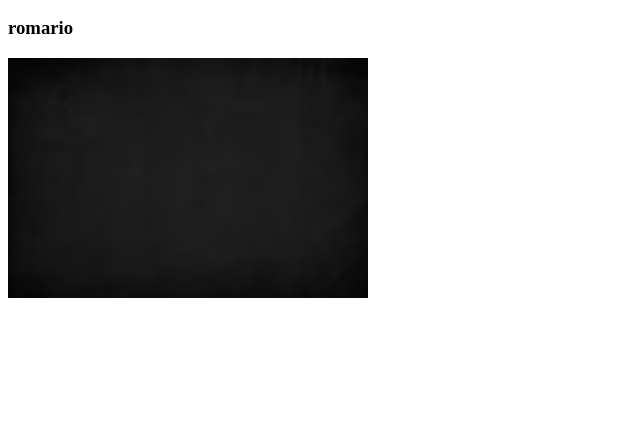
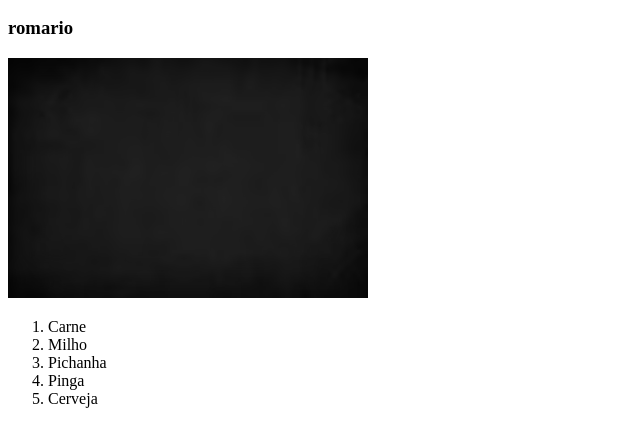
Before and after one commit to ALVESONIXX/GITFLOW02, a plain HTML site: page index.html in a window 1280 px wide. Shown: the part 110-556 px from the top of the page, without its empty margins (0-640 px from the left). Drawn offline with Linux system fonts and the light colour scheme.

Commit message:
modificação

```diff
--- a/index.html
+++ b/index.html
@@ -14,6 +14,13 @@
 <h2>pele</h2>
 <h3>romario</h3>
 <img src="imagem/papel-preto-texturizado-liso_53876-96064.avif">
+<ol start="1">
+    <li>Carne</li>
+    <li>Milho</li>
+    <li>Pichanha</li>
+    <li>Pinga</li>
+    <li>Cerveja</li>
+</ol>
 <body>
 
 </body>
```
